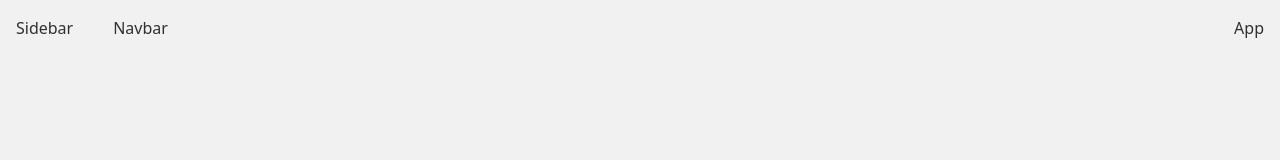
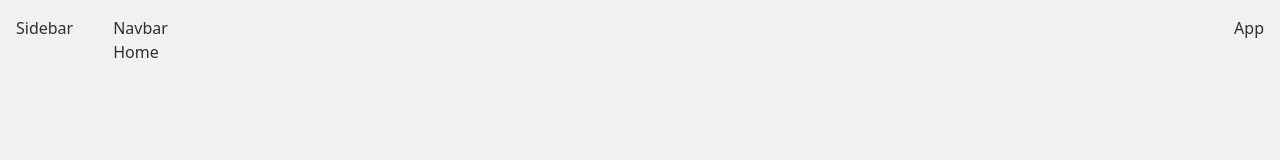
Before and after one commit to CAPTAIN320/SourceLink, a Next.js app in the folder frontend/: page /CreateProject in a window 1280 px wide. Shown: the top 160 px of the page. Built offline with nearby package versions, Linux system fonts and the light colour scheme.

Commit message:
Added components

```diff
--- /dev/null
+++ b/frontend/src/components/Navbar.jsx
@@ -0,0 +1,9 @@
+import React from 'react'
+
+const Navbar = () => {
+  return (
+    <div>Navbar</div>
+  )
+}
+
+export default Navbar
--- /dev/null
+++ b/frontend/src/components/Sidebar.jsx
@@ -0,0 +1,9 @@
+import React from 'react'
+
+const Sidebar = () => {
+  return (
+    <div>Sidebar</div>
+  )
+}
+
+export default Sidebar
--- a/frontend/src/pages/_app.jsx
+++ b/frontend/src/pages/_app.jsx
@@ -1,15 +1,24 @@
 import React from 'react'
 import { Route, Routes } from 'react-router-dom'
 import "../styles/globals.css"
+
+import Sidebar from '@/components/Sidebar'
+import Navbar from '@/components/Navbar'
+
+import ProjectDetails  from './ProjectDetails'
+import CreateProject from './CreateProject'
+import Profile from './Profile'
+import Home from './Home'
 
 const App = () => {
   return (
     <div className='relative sm:-8 p-4 min-h-screen flex flex-row'>
       <div className='sm:flex hidden mr-10'>
-        Sidebar
+        <Sidebar />
       </div>
       <div className='flex-1 max-sm:w-full max-w-[1280px] mx-auto sm:pr-5'>
-        Navbar
+        <Navbar />
+        <Home />
       </div>
       App
     </div>
```
